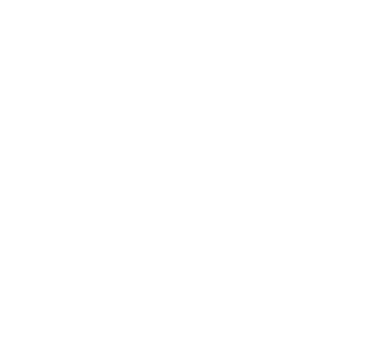
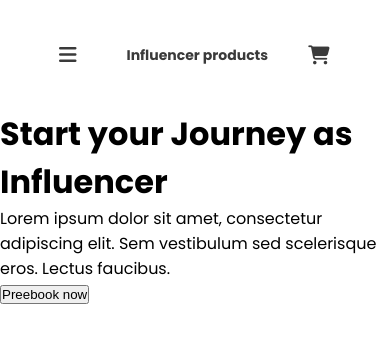
Before and after one commit to Ramkantodey/influencer-websites, a plain HTML site: page index.html in a window 390 px wide. Drawn offline with Linux system fonts and the light colour scheme.

Commit message:
added nav section responsive and styling

```diff
--- a/index.css
+++ b/index.css
@@ -0,0 +1,45 @@
+@import url('https://fonts.googleapis.com/css2?family=Poppins:ital,wght@0,100;0,200;0,300;0,400;0,500;0,600;0,700;0,800;0,900;1,100;1,200;1,300;1,400;1,500;1,600;1,700;1,800;1,900&display=swap');
+@import url('https://fonts.googleapis.com/css2?family=Inter:ital,opsz,wght@0,14..32,100..900;1,14..32,100..900&display=swap');
+
+*{
+    margin: 0;
+    padding: 0;
+    box-sizing: border-box;
+}
+body{
+    font-family: "Poppins", sans-serif;
+    /* font-family: "Inter", sans-serif; */
+
+}
+
+        /* navbar styling start here */
+.nav-main{
+    display: flex;
+    justify-content: space-between;
+    align-items: center;
+    padding: 40px 0;
+    /* max-width: 1000px; */
+    margin: 0 auto;
+    width: 80%;
+}
+.nav-left{
+    color: rgb(58, 58, 58);
+    font-size: 24px;
+}
+
+.nav-right{
+    display: flex;
+    color: rgb(58, 58, 58);
+    gap: 34px;
+    font-weight: 600;
+}
+.nav-icon{
+    font-size: 21px;
+}
+.nav-menu{
+    display: none;
+}
+.nav-cart{
+display: none;
+}
+        /* navbar styling end here */
--- a/index.html
+++ b/index.html
@@ -6,8 +6,41 @@
     <title>Influencer</title>
     <link rel="stylesheet" href="./index.css">
     <link rel="stylesheet" href="./responsive.css">
+    <link rel="stylesheet" href="https://cdnjs.cloudflare.com/ajax/libs/font-awesome/6.6.0/css/all.min.css" integrity="sha512-Kc323vGBEqzTmouAECnVceyQqyqdsSiqLQISBL29aUW4U/M7pSPA/gEUZQqv1cwx4OnYxTxve5UMg5GT6L4JJg==" crossorigin="anonymous" referrerpolicy="no-referrer" />
 </head>
 <body>
+        <!-- navbar start here -->
+            <nav class="nav-main">
+                <div class="nav-left">
+                    <div class="nav-menu">
+                        <i class="fa-solid fa-bars"></i>
+                    </div>
+                    <h2>Influencer products</h2>
+                    <p class="nav-cart"><i class="fa-solid fa-cart-shopping"></i></p>
+                </div>
+                <div class="nav-right">
+                    <p>Home</p>
+                    <p>Products</p>
+                    <p>Sign up</p>
+                    <p>Log In</p>
+                    <p class="nav-icon"><i class="fa-solid fa-magnifying-glass"></i></p>
+                    <p class="nav-icon"><i class="fa-solid fa-cart-shopping"></i></p>
+                </div>
+            </nav>
+        <!-- navbar end here -->
 
+
+        <!-- header section start here  -->
+         <header class="header-main">
+            <div class="header-left">
+                <h1>Start your Journey as <br>Influencer</h1>
+                <p>Lorem ipsum dolor sit amet, consectetur adipiscing elit. Sem vestibulum sed scelerisque eros. Lectus faucibus.</p>
+                <button>Preebook now</button>
+            </div>
+            <div class="header-right">
+                <img src="" alt="">
+            </div>
+         </header>
+        <!-- header section end here  -->
 </body>
 </html>
--- a/responsive.css
+++ b/responsive.css
@@ -0,0 +1,31 @@
+@media screen and (max-width:576px) {
+    /* navbar responsive start here */
+    .nav-main{
+        width: 80%;
+    }
+    .nav-left{
+        display: flex;
+        align-items: center;
+        padding-left: 20px;
+    }
+    .nav-menu{
+        display: block;
+        font-size: 20px;
+        margin-right:  50px;
+    }
+    .nav-cart{
+        display: block;
+        font-size: 19px;
+    }
+    .nav-right{
+        display: none;
+    }
+    .nav-left h2{
+        font-size: 14px;
+    }
+    .nav-cart{
+        margin-left: 40px;
+    }
+
+    /* navbar responsive end here */
+}
```
